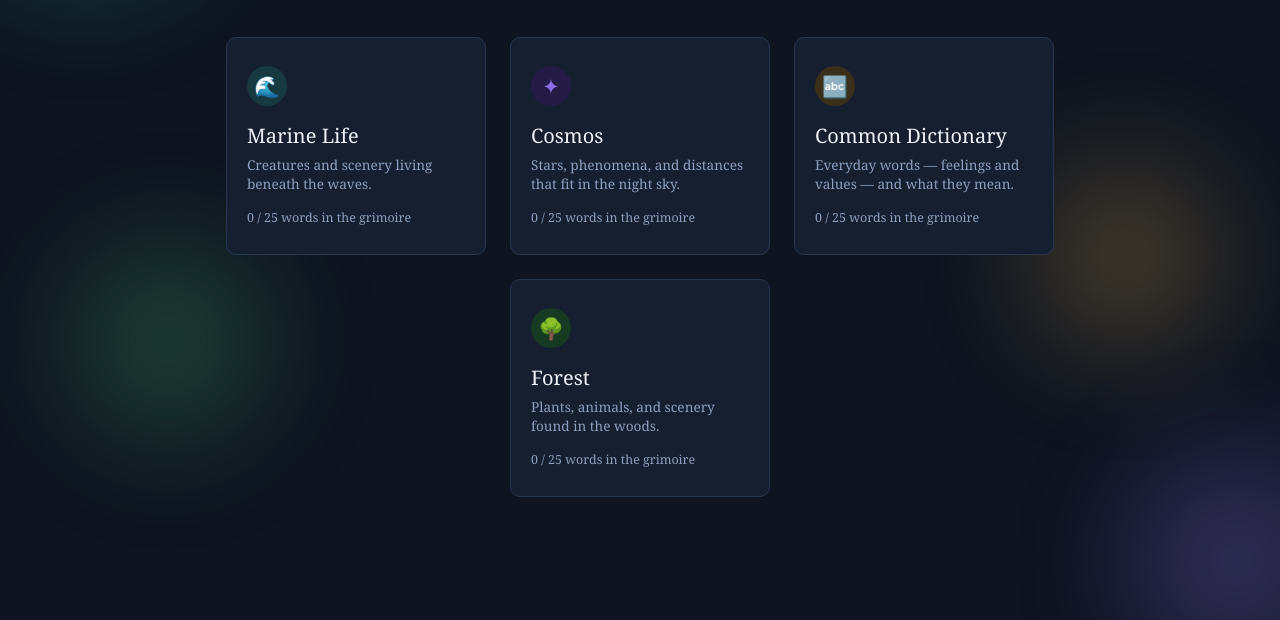
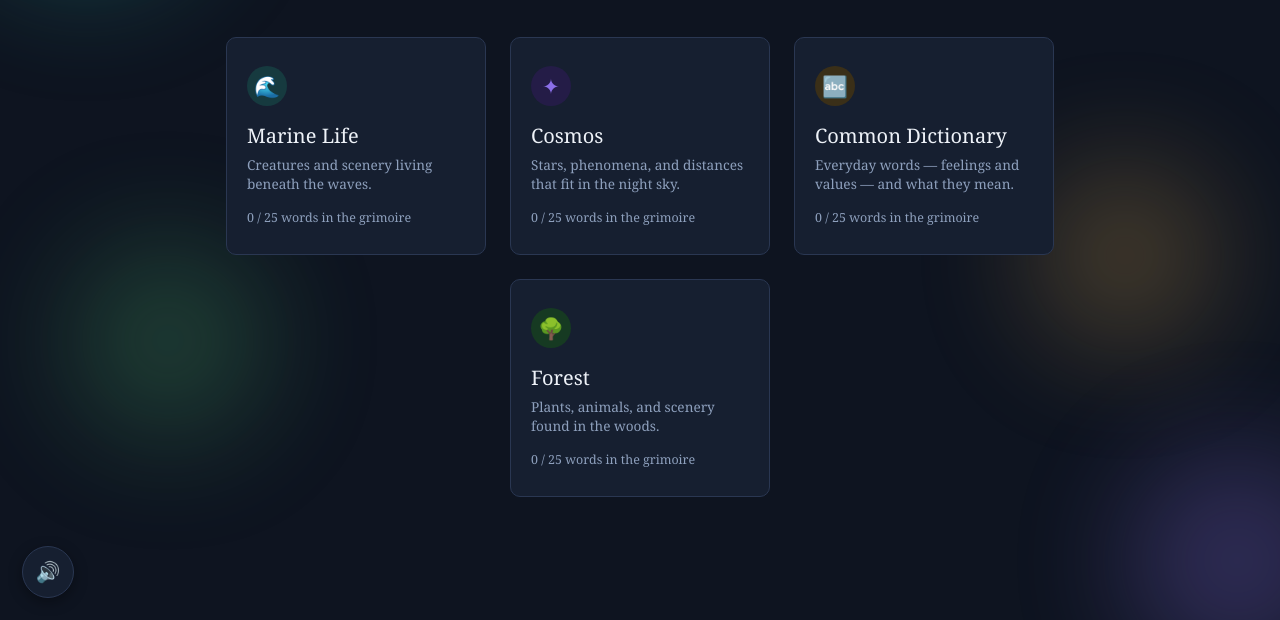
Before and after one commit to barbarastortiroussos-stack/word-portal, a plain HTML site: page index.html in a window 1280 px wide. Shown: the part 180-800 px from the top of the page. Drawn offline with Linux system fonts and the light colour scheme.

```diff
--- a/index.html
+++ b/index.html
@@ -274,6 +274,30 @@
   }
   .fab-dot.show { display: block; }
 
+  /* ---------- Music toggle button ---------- */
+  .music-toggle {
+    position: fixed;
+    left: 22px;
+    bottom: 22px;
+    width: 52px;
+    height: 52px;
+    border-radius: 50%;
+    background: var(--panel);
+    border: 1px solid var(--line);
+    display: flex;
+    align-items: center;
+    justify-content: center;
+    cursor: pointer;
+    font-size: 1.25rem;
+    box-shadow: 0 4px 14px rgba(0,0,0,0.35);
+    z-index: 40;
+  }
+  .music-toggle:hover { border-color: var(--text); }
+  body.theme-marine .music-toggle:hover { border-color: var(--accent-marine); }
+  body.theme-cosmos .music-toggle:hover { border-color: var(--accent-cosmos); }
+  body.theme-dictionary .music-toggle:hover { border-color: var(--accent-dictionary); }
+  body.theme-forest .music-toggle:hover { border-color: var(--accent-forest); }
+
   /* ---------- Notebook modal ---------- */
   .notebook-modal {
     display: none;
@@ -508,6 +532,16 @@
     <span class="fab-icon">📖</span>
     <span class="fab-dot" id="fabDot"></span>
   </button>
+
+  <!-- Floating music toggle -->
+  <button id="musicToggle" class="music-toggle" aria-label="Mute music">
+    <span id="musicIcon">🔊</span>
+  </button>
+
+  <!-- Background music (loops) -->
+  <audio id="bgMusic" loop preload="auto">
+    <source src="zephiramusic-lo-fi-music-583392.mp3" type="audio/mpeg">
+  </audio>
 
   <!-- Notebook modal -->
   <div id="notebookModal" class="notebook-modal" role="dialog" aria-label="Notebook" aria-modal="true">
@@ -1231,6 +1265,45 @@
 }
 
 /* =========================================================
+   BACKGROUND MUSIC (loops, respects a saved mute preference)
+   ========================================================= */
+function initMusic() {
+  const music = document.getElementById("bgMusic");
+  const icon = document.getElementById("musicIcon");
+  const toggleBtn = document.getElementById("musicToggle");
+
+  music.loop = true;
+  music.volume = 0.45;
+
+  const savedMuted = localStorage.getItem("wordportal_music_muted");
+  const startMuted = savedMuted === "true";
+  music.muted = startMuted;
+  icon.textContent = startMuted ? "🔇" : "🔊";
+
+  // Browsers block audio with sound until the user interacts with the page,
+  // so we try to start playback on the first click/touch anywhere.
+  function unlockAutoplay() {
+    music.play().catch(() => {
+      // Playback still blocked (e.g. browser policy); the toggle button
+      // lets the user start it manually.
+    });
+    document.removeEventListener("click", unlockAutoplay);
+    document.removeEventListener("touchstart", unlockAutoplay);
+  }
+  document.addEventListener("click", unlockAutoplay);
+  document.addEventListener("touchstart", unlockAutoplay);
+
+  toggleBtn.addEventListener("click", () => {
+    music.muted = !music.muted;
+    icon.textContent = music.muted ? "🔇" : "🔊";
+    localStorage.setItem("wordportal_music_muted", music.muted ? "true" : "false");
+    if (!music.muted && music.paused) {
+      music.play().catch(() => {});
+    }
+  });
+}
+
+/* =========================================================
    LOADING SCREEN
    ========================================================= */
 function runLoadingScreen() {
@@ -1270,6 +1343,7 @@
   if (e.key === "Escape") closeNotebookModal();
 });
 
+initMusic();
 renderDefaultDecor();
 renderPortalSelect();
 runLoadingScreen();
```
